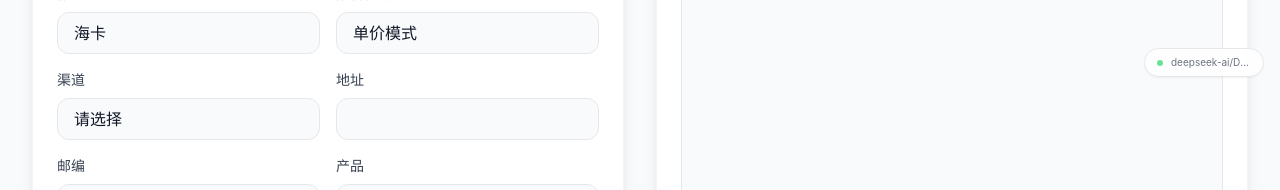
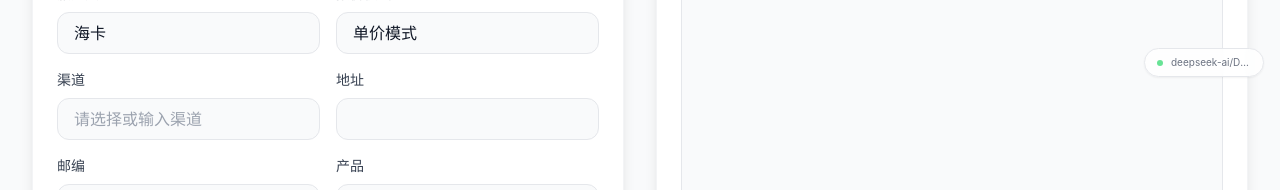
Before and after one commit to jiajuns999-cmd/SJJ-GONGJU, a React (Vite) app: page /text-quote in a window 1280 px wide. Shown: the part 707-897 px from the top of the page. Built offline with nearby package versions, Linux system fonts and the light colour scheme.

Commit message:
文字报价工具：AI识别计费重/预估件数只填纯数字；渠道改为可输入可选择

```diff
--- a/src/pages/TextQuote.tsx
+++ b/src/pages/TextQuote.tsx
@@ -188,6 +188,15 @@ export default function TextQuote() {
 
   // 新增状态：自定义国家输入
   const [customCountry, setCustomCountry] = useState("");
+
+  // 渠道 Combobox 状态
+  const [channelInputValue, setChannelInputValue] = useState("");
+  const [showChannelDropdown, setShowChannelDropdown] = useState(false);
+
+  // 同步 channelInputValue 与 formData.channel
+  useEffect(() => {
+    setChannelInputValue(formData.channel);
+  }, [formData.channel]);
 
     useEffect(() => {
         const savedHistory = localStorage.getItem("quoteHistory");
@@ -972,13 +981,21 @@ ${getNotes()}`;
                             }
 
                             // 确保只处理文字报价相关数据，严格过滤掉任何可能混入的尺寸相关字段
+                            // 计费重、预估件数只保留纯数字（去掉单位等）
+                            const cleanNumber = (val: any) => {
+                              if (!val) return '';
+                              const str = String(val);
+                              // 提取数字（包括小数）
+                              const match = str.match(/[\d.]+/);
+                              return match ? match[0] : '';
+                            };
                             const textQuoteData = {
                               country: data.country || '',
                               address: data.address || '',
                               zipCode: data.zipCode || '',
                               product: data.product || '',
-                              chargeableWeight: data.chargeableWeight || '',
-                              estimatedQuantity: data.estimatedQuantity || ''
+                              chargeableWeight: cleanNumber(data.chargeableWeight),
+                              estimatedQuantity: cleanNumber(data.estimatedQuantity)
                               // 明确不包含任何尺寸相关字段
                             };
 
@@ -1231,22 +1248,42 @@ ${getNotes()}`;
                              {}
                              {}
                              {/* 渠道，地址一行 */}
-                            <div>
+                            <div className="relative">
                                 <label
                                     className="block text-sm font-medium text-gray-700 dark:text-gray-300 mb-2">渠道
                                                        </label>
-                                <select
-                                    name="channel"
-                                    value={formData.channel}
-                                    onChange={handleInputChange}
-                                    className={`w-full px-4 py-2 rounded-xl border ${isDark ? "bg-gray-700 border-gray-600 text-white" : "bg-gray-50 border-gray-200"} focus:outline-none focus:ring-2 focus:ring-blue-500 transition-all appearance-none`}>
-                                    <option value="">请选择</option>
-                                    {CHANNEL_OPTIONS.map(option => (
-                                        <option key={option.value} value={option.value}>
-                                            {option.label}
-                                        </option>
+                                <input
+                                    type="text"
+                                    value={channelInputValue}
+                                    onChange={(e) => {
+                                      setChannelInputValue(e.target.value);
+                                      setFormData(prev => ({ ...prev, channel: e.target.value }));
+                                    }}
+                                    onFocus={() => setShowChannelDropdown(true)}
+                                    onBlur={() => setTimeout(() => setShowChannelDropdown(false), 200)}
+                                    placeholder="请选择或输入渠道"
+                                    className={`w-full px-4 py-2 rounded-xl border ${isDark ? "bg-gray-700 border-gray-600 text-white" : "bg-gray-50 border-gray-200"} focus:outline-none focus:ring-2 focus:ring-blue-500 transition-all`}
+                                />
+                                {/* 下拉选项 */}
+                                {showChannelDropdown && (
+                                  <div className={`absolute z-10 w-full mt-1 max-h-40 overflow-auto rounded-xl border shadow-lg ${isDark ? "bg-gray-700 border-gray-600" : "bg-white border-gray-200"}`}>
+                                    {CHANNEL_OPTIONS.filter(opt =>
+                                      !channelInputValue || opt.label.includes(channelInputValue) || opt.value.includes(channelInputValue)
+                                    ).map(option => (
+                                      <div
+                                        key={option.value}
+                                        onMouseDown={() => {
+                                          setFormData(prev => ({ ...prev, channel: option.value }));
+                                          setChannelInputValue(option.label);
+                                          setShowChannelDropdown(false);
+                                        }}
+                                        className={`px-4 py-2 cursor-pointer text-sm ${isDark ? "hover:bg-gray-600 text-white" : "hover:bg-blue-50 text-gray-800"}`}
+                                      >
+                                        {option.label}
+                                      </div>
                                     ))}
-                                </select>
+                                  </div>
+                                )}
                             </div>
                             {/* 地址输入框 */}
                             <div>
```
